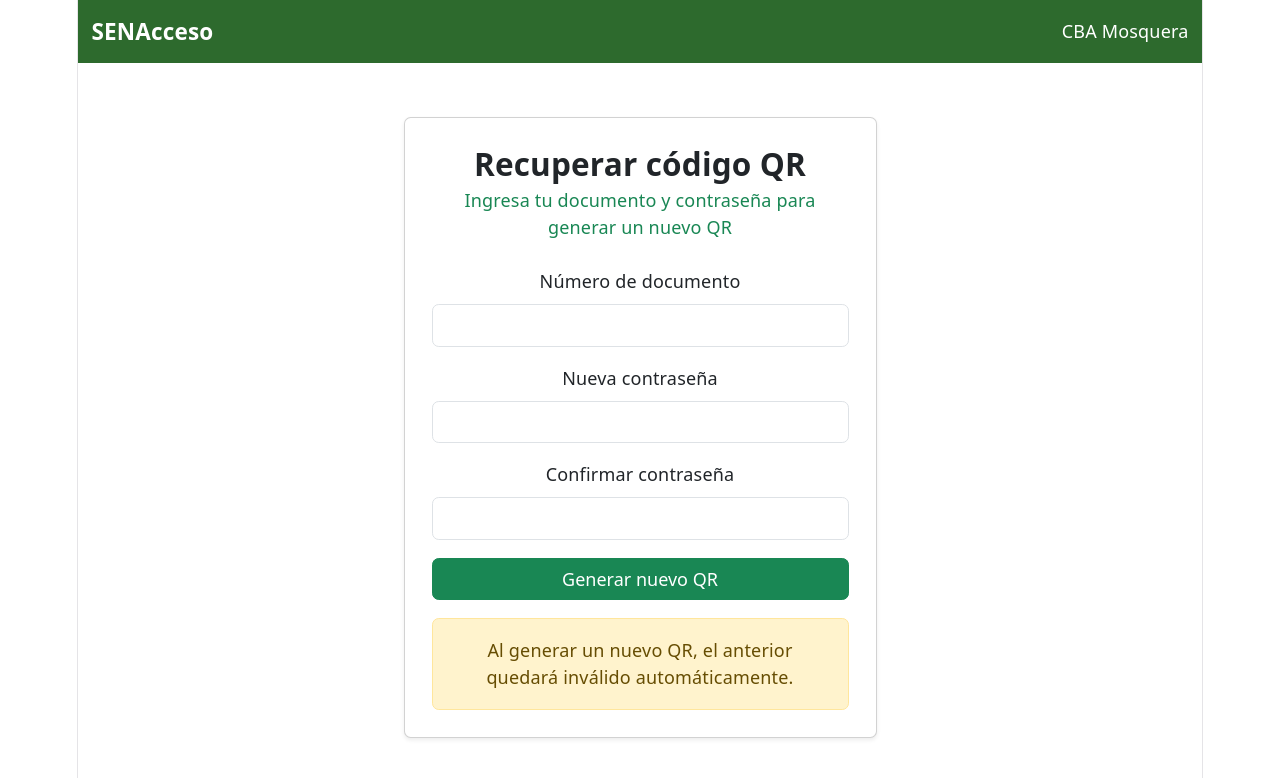
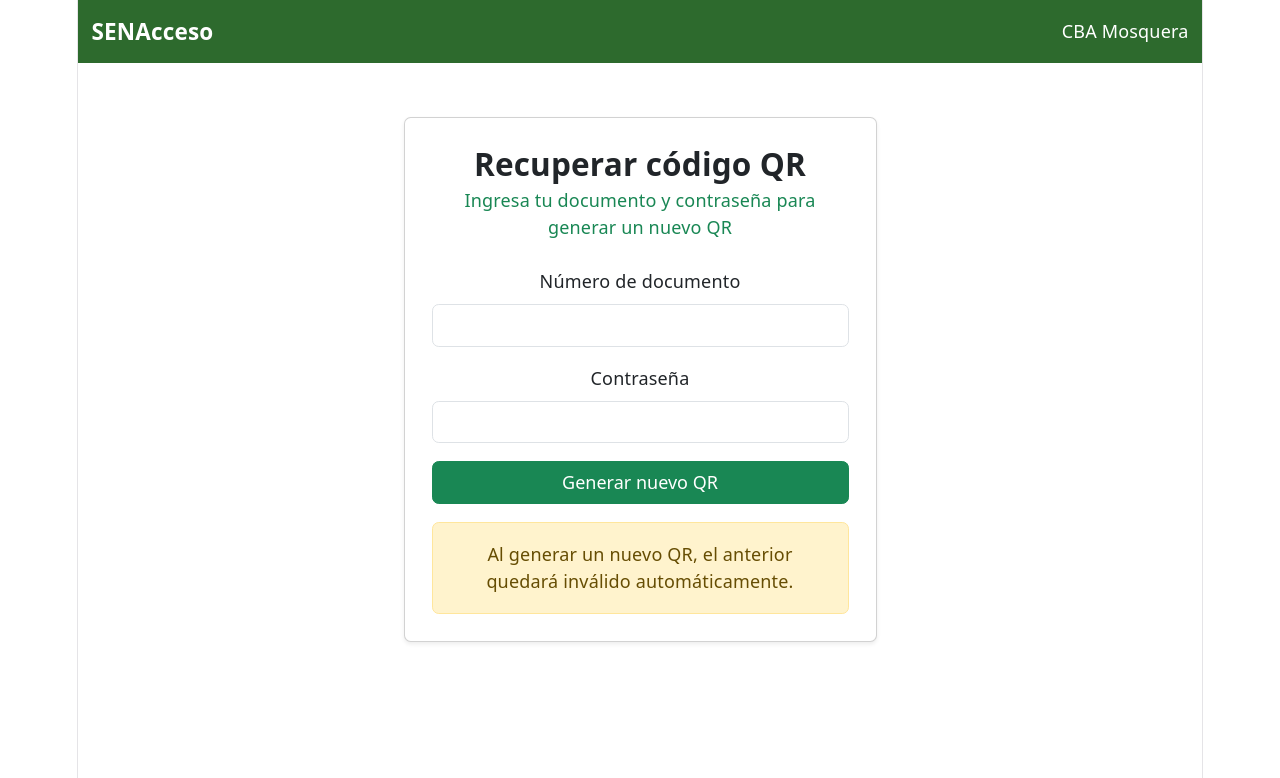
Before and after one commit to haider-castaneda/accessqr_frontend, a React (Vite) app: page /recuperar-qr in a window 1280 px wide. Shown: the top 778 px of the page. Built offline with nearby package versions, Linux system fonts and the light colour scheme.

Commit message:
fix: recuperar QR pide solo documento y contraseña

```diff
--- a/src/pages/RecuperarQR/RecuperarQR.jsx
+++ b/src/pages/RecuperarQR/RecuperarQR.jsx
@@ -5,11 +5,10 @@ import Navbar from '../../components/Navbar'
 function RecuperarQR() {
     const navigate = useNavigate()
 
-    const [formData, setFormData] = useState({
-        documento: '',
-        contrasena: '',
-        confirmar_contrasena: ''
-    })
+const [formData, setFormData] = useState({
+    documento: '',
+    contrasena: ''
+})
 
     const handleChange = (e) => {
         setFormData({ ...formData, [e.target.name]: e.target.value })
@@ -34,12 +33,8 @@ function RecuperarQR() {
                                 <input type="text" className="form-control" name="documento" value={formData.documento} onChange={handleChange} required />
                             </div>
                             <div className="mb-3">
-                                <label className="form-label">Nueva contraseña</label>
+                                <label className="form-label">Contraseña</label>
                                 <input type="password" className="form-control" name="contrasena" value={formData.contrasena} onChange={handleChange} required />
-                            </div>
-                            <div className="mb-3">
-                                <label className="form-label">Confirmar contraseña</label>
-                                <input type="password" className="form-control" name="confirmar_contrasena" value={formData.confirmar_contrasena} onChange={handleChange} required />
                             </div>
                             <button type="submit" className="btn btn-success w-100">Generar nuevo QR</button>
                         </form>
```
